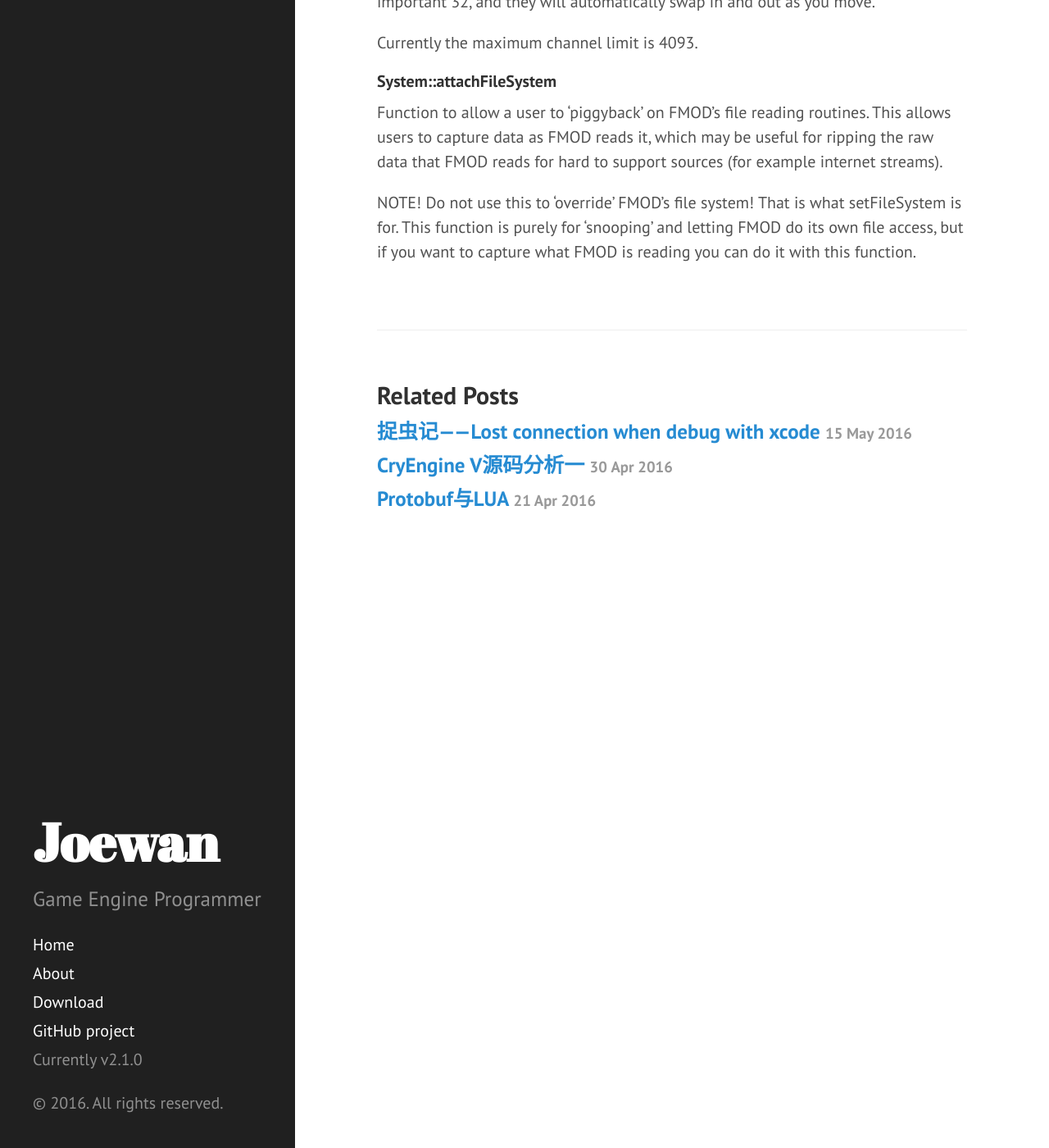
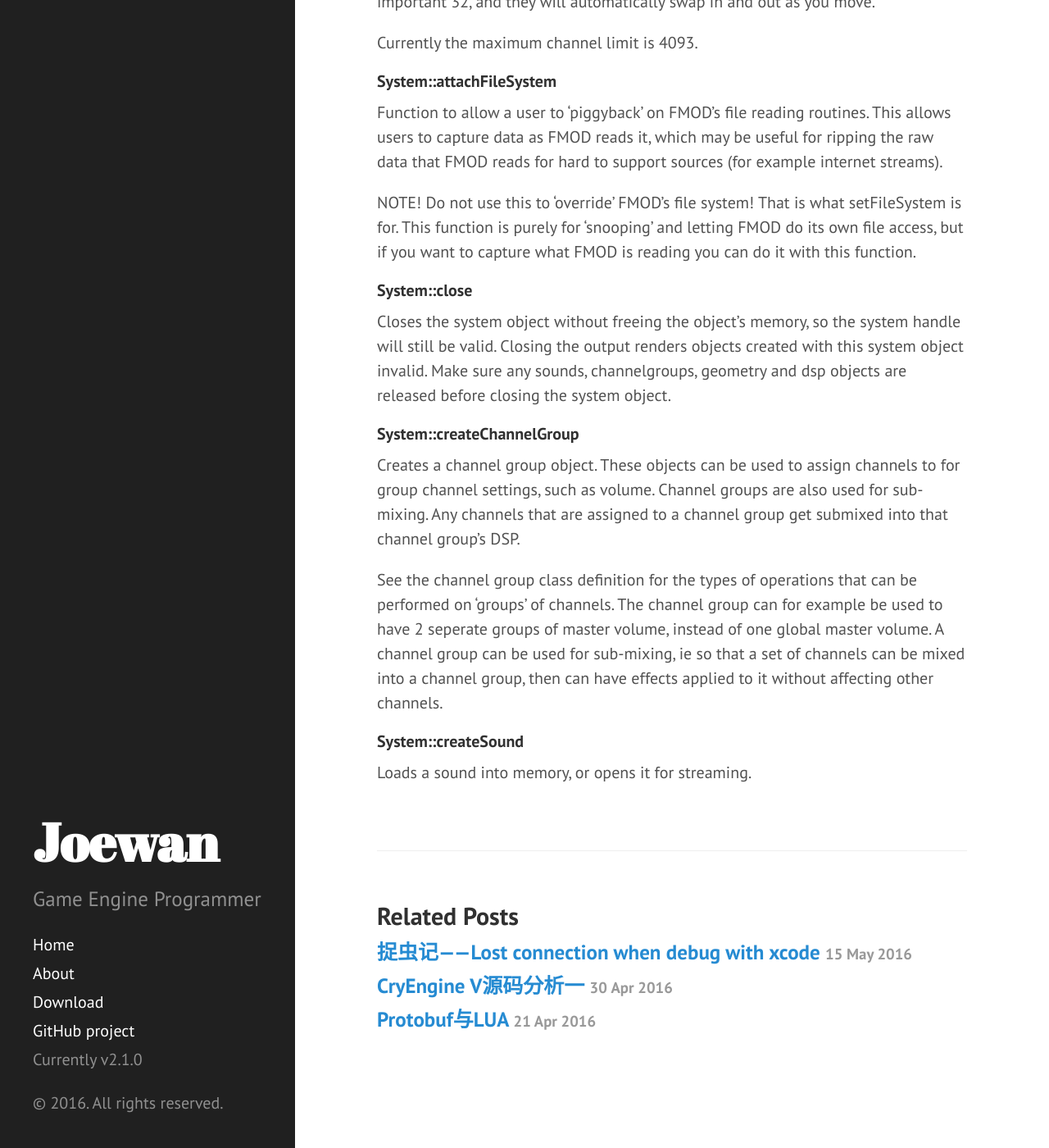
Before and after one commit to joewan/joewan.github.io, a Jekyll site: the page built from _posts/2016-06-25-fmod-01.md, in a window 1280 px wide and 1400 px high, scrolled down 1446 px. Shown: the whole window at 82% size. Built offline with Jekyll 4.4.1, drawn with Linux system fonts in a browser that asks for light colours.

```diff
--- a/_posts/2016-06-25-fmod-01.md
+++ b/_posts/2016-06-25-fmod-01.md
@@ -31,7 +31,21 @@ What this means is you can play all 1000 sounds, if they are scattered around th
 Currently the maximum channel limit is 4093.
 
 #### System::attachFileSystem
-
 Function to allow a user to 'piggyback' on FMOD's file reading routines. This allows users to capture data as FMOD reads it, which may be useful for ripping the raw data that FMOD reads for hard to support sources (for example internet streams).
 
 NOTE! Do not use this to 'override' FMOD's file system! That is what setFileSystem is for. This function is purely for 'snooping' and letting FMOD do its own file access, but if you want to capture what FMOD is reading you can do it with this function.
+
+#### System::close
+Closes the system object without freeing the object's memory, so the system handle will still be valid.
+Closing the output renders objects created with this system object invalid. Make sure any sounds, channelgroups, geometry and dsp objects are released before closing the system object.
+
+#### System::createChannelGroup
+Creates a channel group object. These objects can be used to assign channels to for group channel settings, such as volume.
+Channel groups are also used for sub-mixing. Any channels that are assigned to a channel group get submixed into that channel group's DSP.
+
+See the channel group class definition for the types of operations that can be performed on 'groups' of channels.
+The channel group can for example be used to have 2 seperate groups of master volume, instead of one global master volume.
+A channel group can be used for sub-mixing, ie so that a set of channels can be mixed into a channel group, then can have effects applied to it without affecting other channels.
+
+#### System::createSound
+Loads a sound into memory, or opens it for streaming.
```
